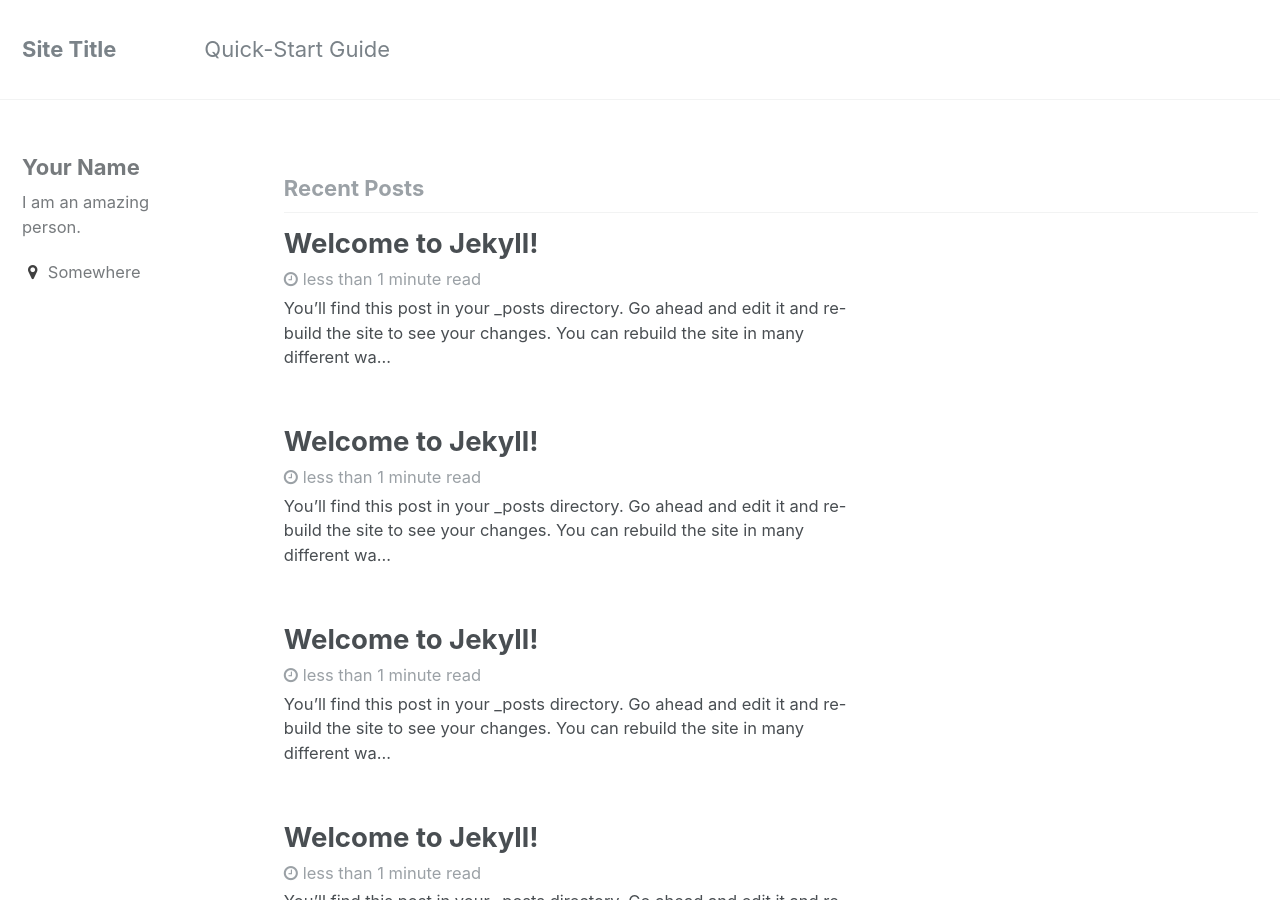
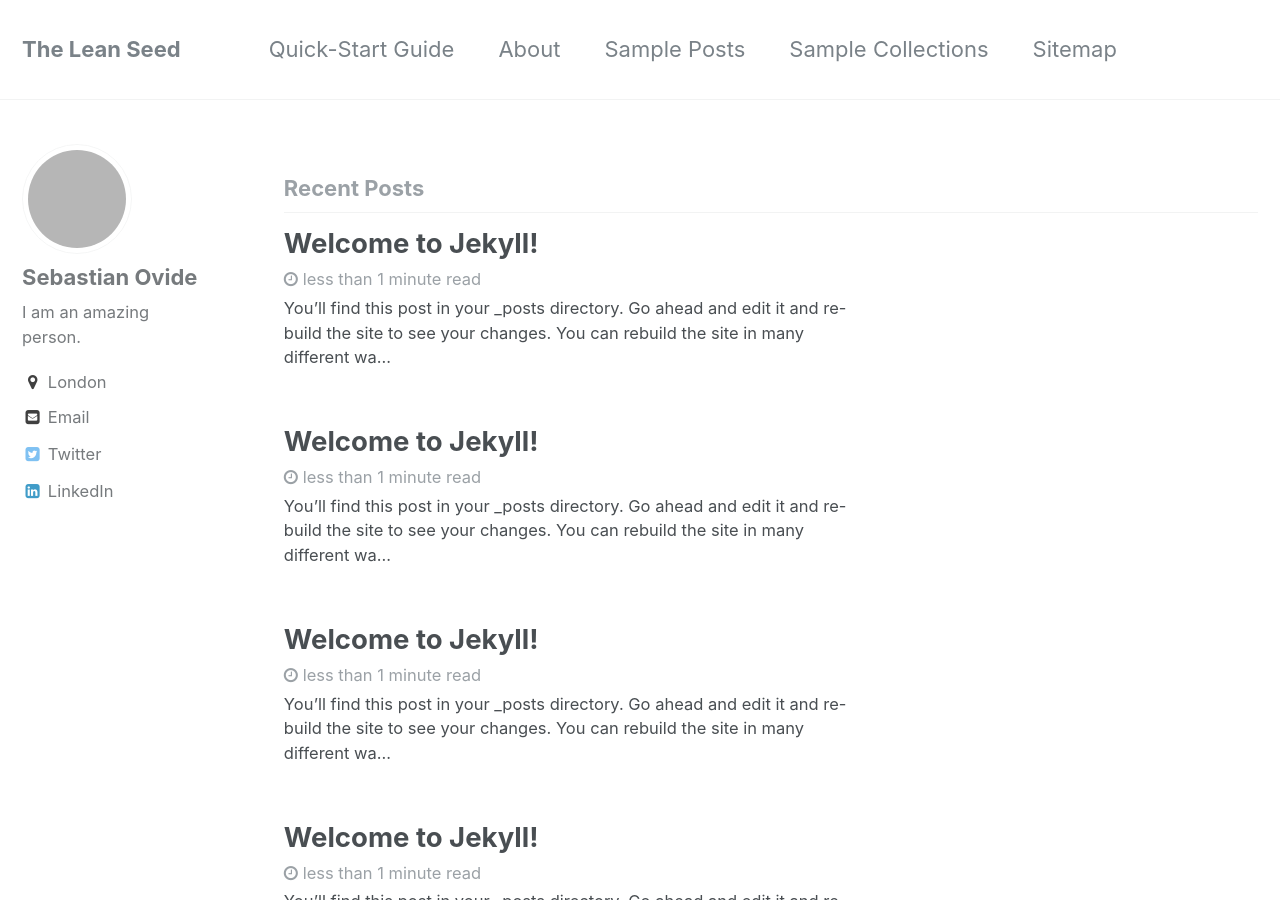
Before and after one commit to sebastianovide/test2, a Jekyll site: the page built from index.html, in a window 1280 px wide and 900 px high. Built offline with Jekyll 4.4.1, drawn with Linux system fonts in a browser that asks for light colours; the list of posts is cut into pages by our own code; some of the changed text lies outside the part shown; grey boxes are pictures that could not be loaded.

Commit message:
more details

```diff
--- a/_config.yml
+++ b/_config.yml
@@ -6,19 +6,19 @@
 # `jekyll serve`. If you change this file, please restart the server process.
 
 # Site Settings
-locale                   : "en"
-title                    : "Site Title"
+locale                   : "en-GB"
+title                    : "The Lean Seed"
 title_separator          : "-"
-name                     : "Your Name"
-description              : "An amazing website."
-url                      : # the base hostname & protocol for your site e.g. "https://mmistakes.github.io"
+name                     : &myName "Sebastian Ovide"
+description              : "Professional blog. It is mostly about technologies, startups and processes."
+url                      : "https://sebastianovide.github.io/"
 baseurl                  : # the subpath of your site, e.g. "/blog"
-repository               : # GitHub username/repo-name e.g. "mmistakes/minimal-mistakes"
+repository               : "sebastianovide/sebastianovide.github.io"
 teaser                   : # path of fallback teaser image, e.g. "/assets/images/500x300.png"
 # breadcrumbs            : false # true, false (default)
 words_per_minute         : 200
 comments:
-  provider               : # false (default), "disqus", "discourse", "facebook", "google-plus", "staticman", "custom"
+  provider               : "disqus" # false (default), "disqus", "discourse", "facebook", "google-plus", "staticman", "custom"
   disqus:
     shortname            : # https://help.disqus.com/customer/portal/articles/466208-what-s-a-shortname-
   discourse:
@@ -77,11 +77,11 @@ analytics:
 
 # Site Author
 author:
-  name             : "Your Name"
-  avatar           : # path of avatar image, e.g. "/assets/images/bio-photo.jpg"
+  name             : *myName
+  avatar           : "https://secure.gravatar.com/avatar/af7ba58cfad8c99592c16e2823c08cef"
   bio              : "I am an amazing person."
-  location         : "Somewhere"
-  email            :
+  location         : "London"
+  email            : "sebastian.ovide@gmail.com"
   uri              :
   bitbucket        :
   codepen          :
@@ -89,18 +89,18 @@ author:
   flickr           :
   facebook         :
   foursquare       :
-  github           :
+  github           : #"sebastianovide"
   google_plus      :
   keybase          :
   instagram        :
   lastfm           :
-  linkedin         :
+  linkedin         : "ovide"
   pinterest        :
   soundcloud       :
   stackoverflow    : # "123456/username" (the last part of your profile url, e.g. http://stackoverflow.com/users/123456/username)
   steam            :
   tumblr           :
-  twitter          :
+  twitter          : "sebastianovide"
   vine             :
   weibo            :
   xing             :
```
Also changed, not shown: _data/navigation.yml (+8 -8 lines).
